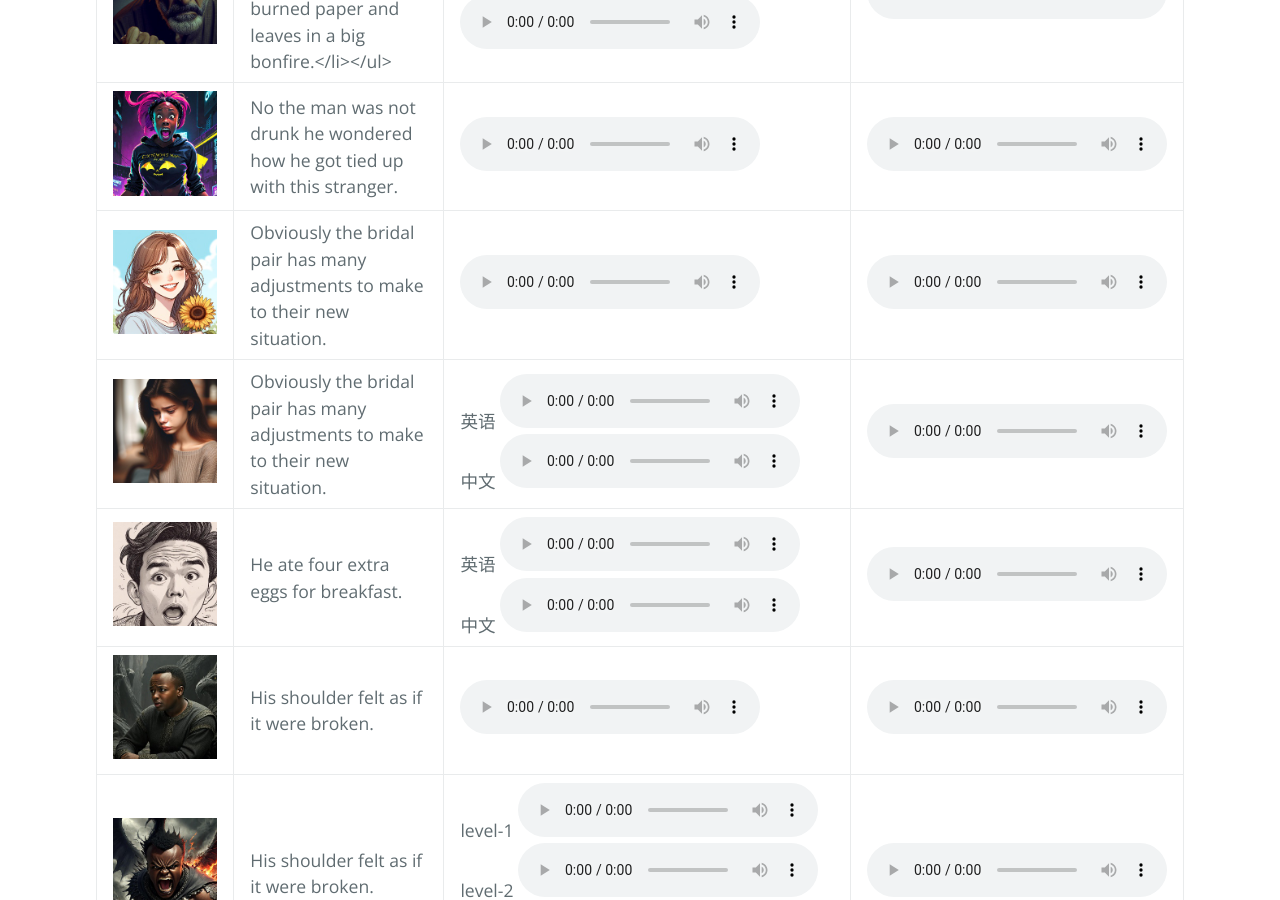
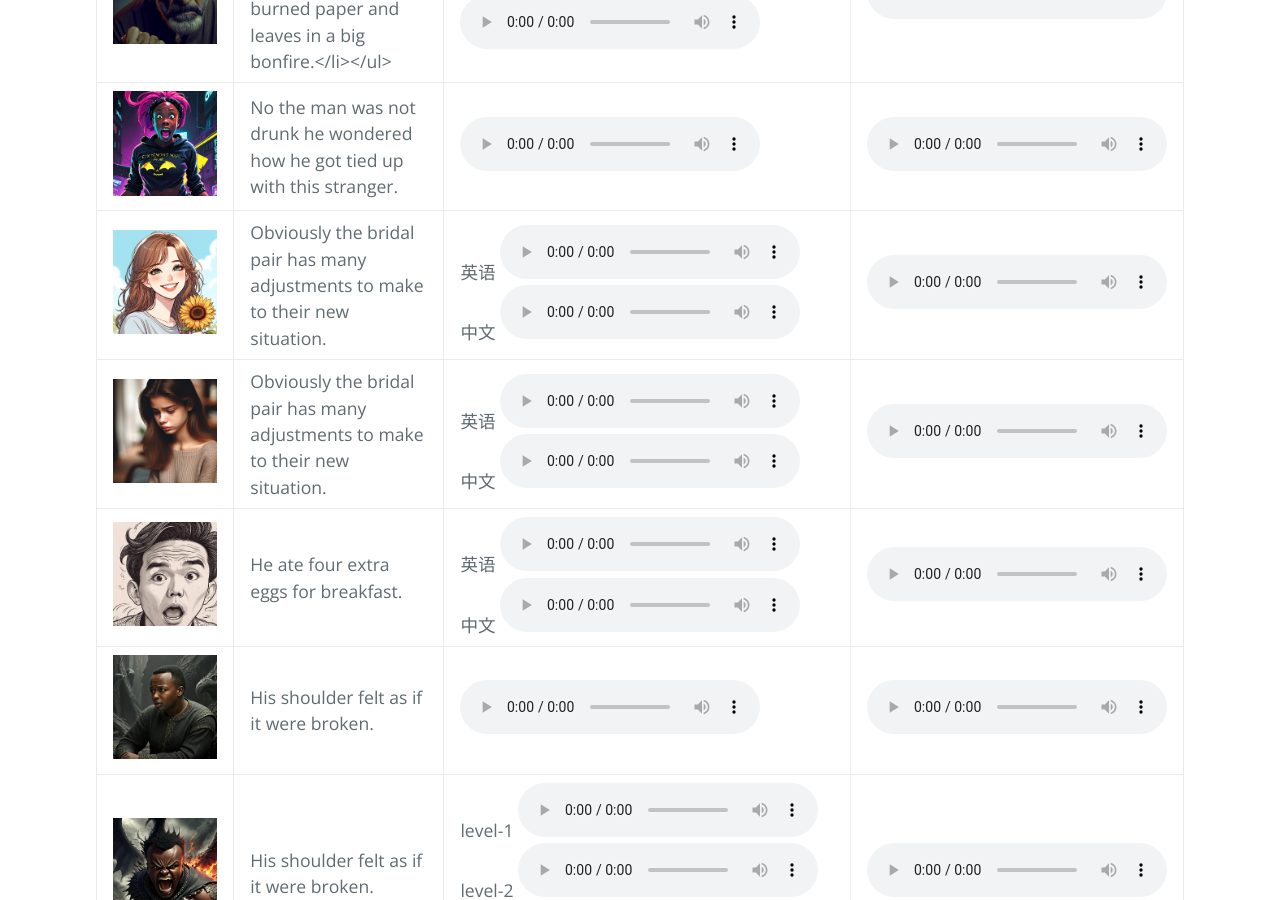
Before and after one commit to MayYard/facespeak, a Jekyll site: the page built from index.md, in a window 1280 px wide and 900 px high, scrolled down 900 px. Built offline with Jekyll 4.4.1, drawn with Linux system fonts in a browser that asks for light colours; our own code applies the rules of GitHub Pages for plain Markdown files; the repository's description, which GitHub fills in, is left out.

Commit message:
try 5 index.md to compile html.

```diff
--- a/index.md
+++ b/index.md
@@ -6,7 +6,7 @@
 | ![](Resource/multi-style/happy1.jpg) | One even gave my little dog a biscuit. |  <audio src="Resource/multi-style2/happy1.wav" controls preload></audio>  |  <audio src="Resource/reference/happy1.wav" controls preload></audio>  |
 | ![](Resource/multi-style/angry2.jpg) | <ul><li> One even gave my little dog a biscuit.</li><li> Barb burned paper and leaves in a big bonfire.</li></ul> | <audio src="Resource/multi-style2/angry4.wav" controls preload></audio> <audio src="Resource/multi-style2/angry5.wav" controls preload></audio> | <audio src="Resource/mead/mmtts/face_M007_disgusted_level_2_010.wav" controls preload></audio> |
 | ![](Resource/multi-style/fear1.jpg) | No the man was not drunk he wondered how he got tied up with this stranger. | <audio src="Resource/multi-style2/fear1.wav" controls preload></audio>  | <audio src="Resource/multi-style/fear1.wav" controls preload></audio> |
-| ![](Resource/multi-style/happy3.jpg) | Obviously the bridal pair has many adjustments to make to their new situation.| <audio src="Resource/multi-style2/happy3.wav" controls preload></audio>  |  <audio src="Resource/multi-style/happy3.wav" controls preload></audio>|
+| ![](Resource/multi-style/happy3.jpg) | Obviously the bridal pair has many adjustments to make to their new situation.| 英语 <audio src="Resource/multi-style2/happy2.wav" controls preload></audio> 中文 <audio src="Resource/multi-style2/happy3.wav" controls preload></audio>  |  <audio src="Resource/multi-style/happy3.wav" controls preload></audio>|
 | ![](Resource/multi-style/sad4.jpg) | Obviously the bridal pair has many adjustments to make to their new situation. | 英语 <audio src="Resource/multi-style2/sad4.wav" controls preload></audio> 中文 <audio src="Resource/multi-style2/sad5.wav" controls preload></audio> | <audio src="Resource/multi-style/sad4.wav" controls preload></audio> |
 | ![](Resource/multi-style/surprise1.jpg) | He ate four extra eggs for breakfast. | 英语 <audio src="Resource/multi-style2/surprised1.wav" controls preload></audio> 中文 <audio src="Resource/multi-style2/surprised2.wav" controls preload></audio> | <audio src="Resource/multi-style/surprise1.wav" controls preload></audio> |
 | ![](Resource/multi-style/sad1.jpg) | His shoulder felt as if it were broken.| <audio src="Resource/multi-style2/sad1.wav" controls preload></audio> |<audio src="Resource/multi-style/sad1.wav" controls preload></audio> |
```
Also changed, not shown: 1 other file.
